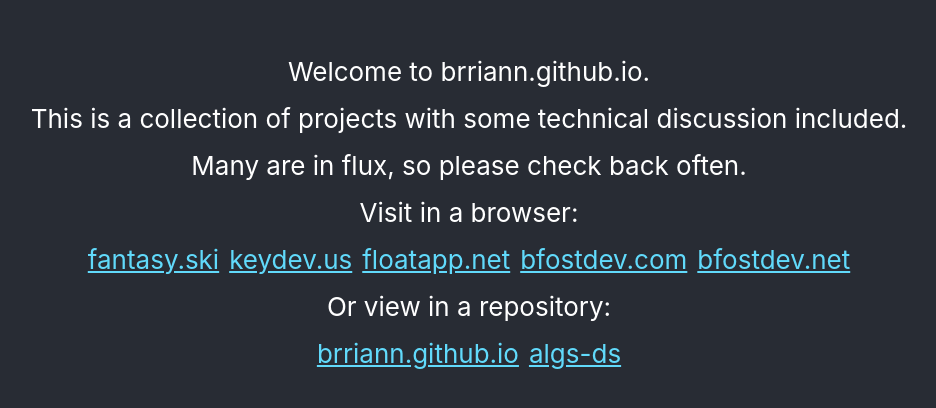
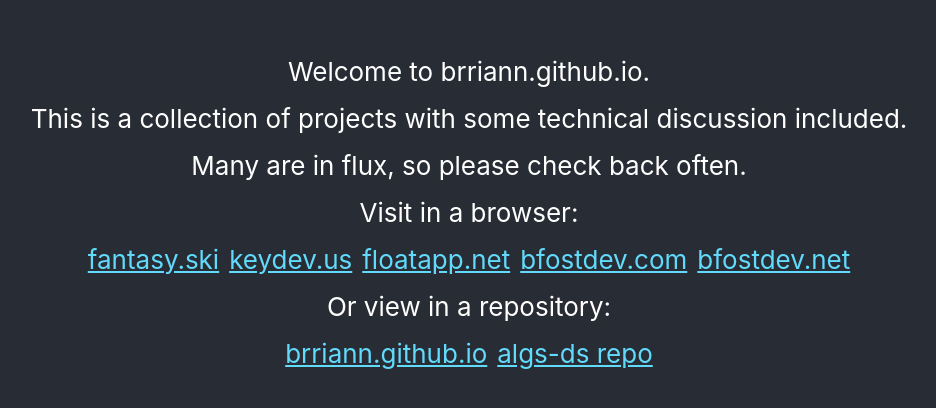
Before and after one commit to brriann/brriann.github.io, a React (Create React App) app: page / in a window 1280 px wide. Shown: the part 188-596 px from the top of the page, without its empty margins (171-1107 px from the left). Built offline with nearby package versions, Linux system fonts and the light colour scheme.

Commit message:
update url

```diff
--- a/src/App.js
+++ b/src/App.js
@@ -88,7 +88,7 @@ function App() {
             target="_blank"
             rel="noopener noreferrer"
             >
-              algs-ds
+              algs-ds repo
             </a>
           </span>
         </p>
```
